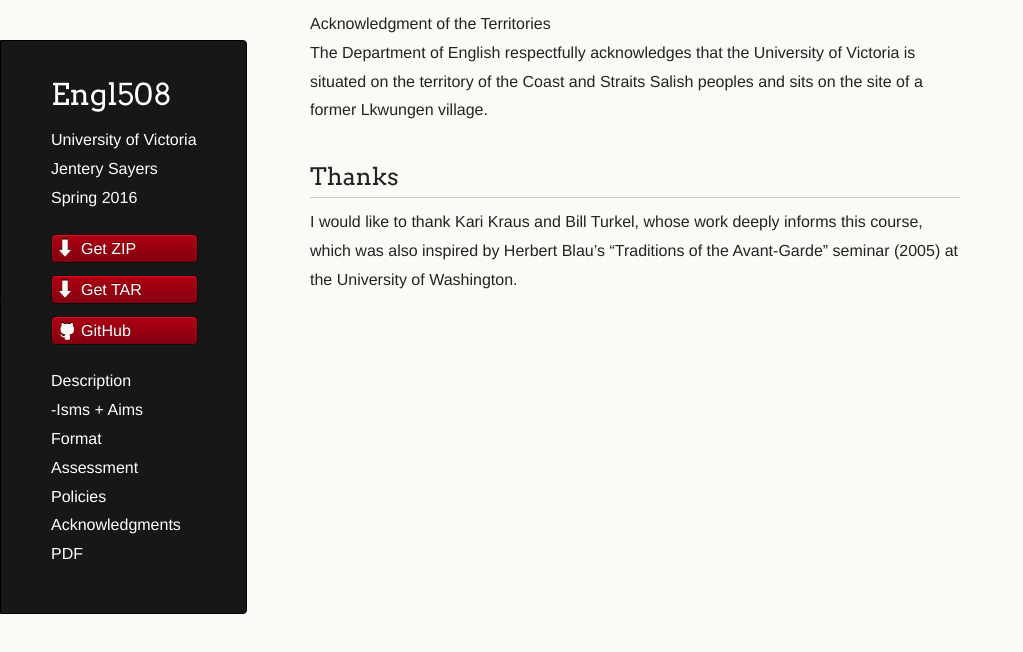
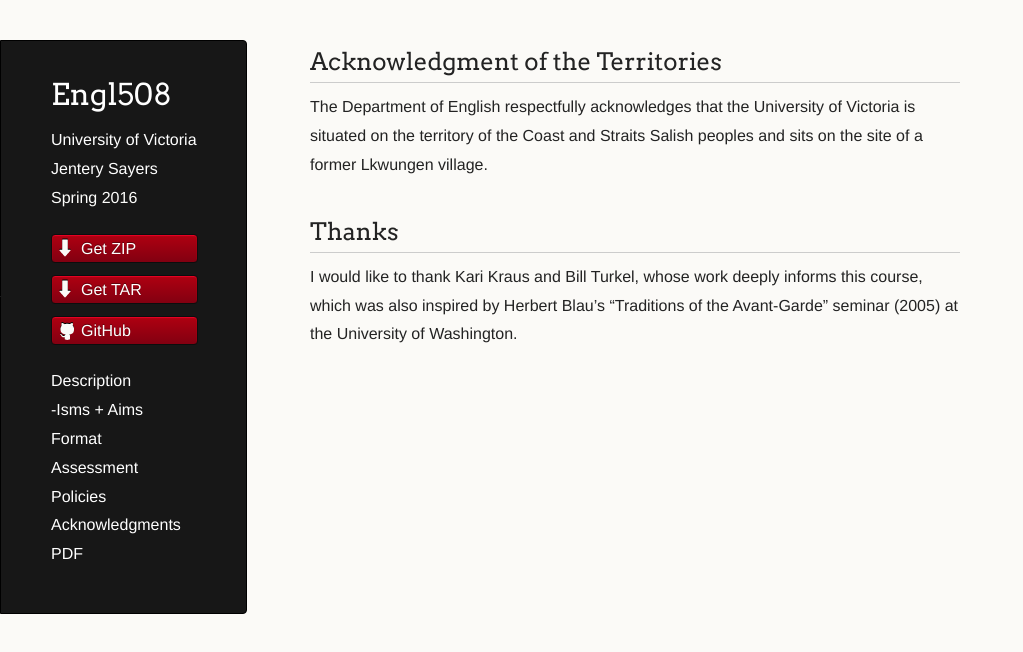
Before and after one commit to jentery/508, a plain HTML site: page acknowledgments.html in a window 1280 px wide. Shown: the whole page, without its empty margins (0-1023 px from the left). Drawn offline with Linux system fonts and the light colour scheme.

Commit message:
Update acknowledgments.html

```diff
--- a/acknowledgments.html
+++ b/acknowledgments.html
@@ -28,7 +28,7 @@
 
       </header>
       <section>
-      <h2="acknowledgment">Acknowledgment of the Territories</h2>
+      <h2 id="acknowledgment">Acknowledgment of the Territories</h2>
 <p>The Department of English respectfully acknowledges that the University of Victoria is situated on the territory of the Coast and Straits Salish peoples and sits on the site of a former Lkwungen village.</p>
 <h2 id="thanks">Thanks</h2>
 <p>I would like to thank Kari Kraus and Bill Turkel, whose work deeply informs this course, which was also inspired by Herbert Blau’s “Traditions of the Avant-Garde” seminar (2005) at the University of Washington.</p>
```
